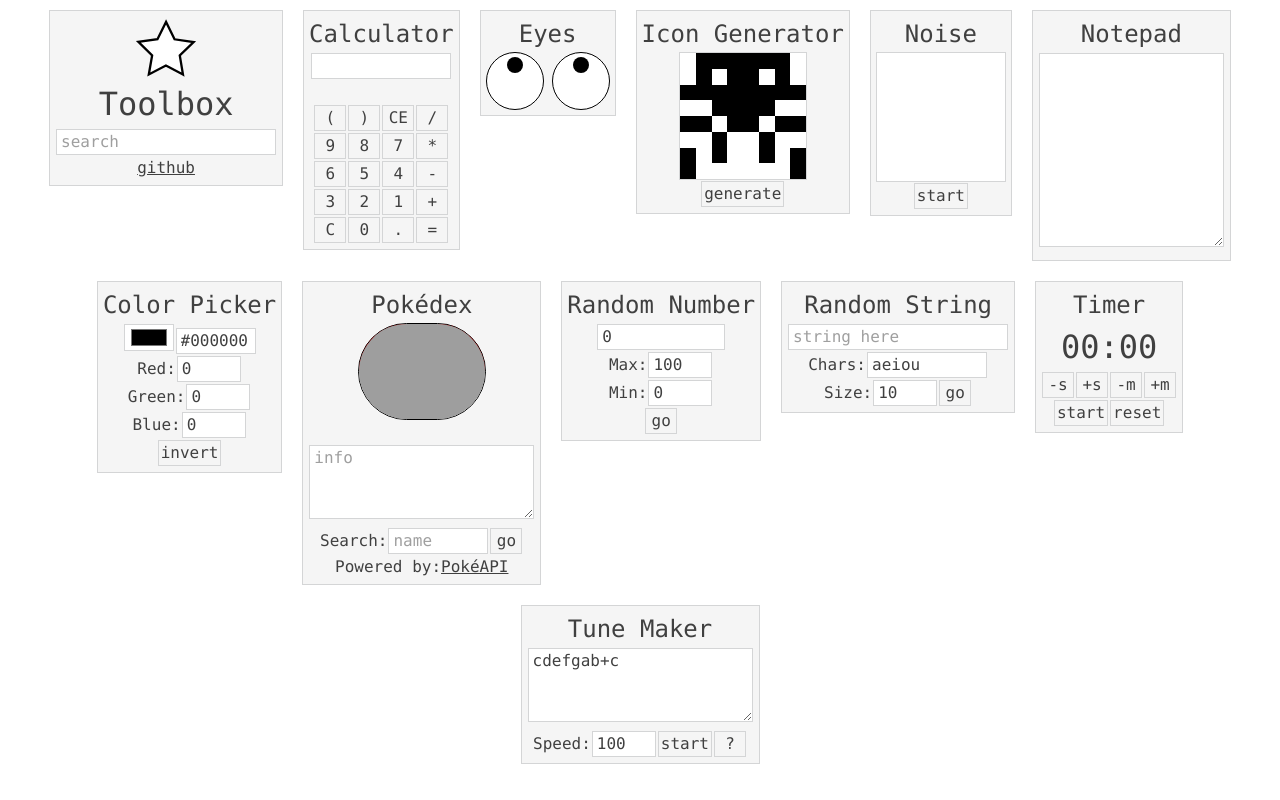
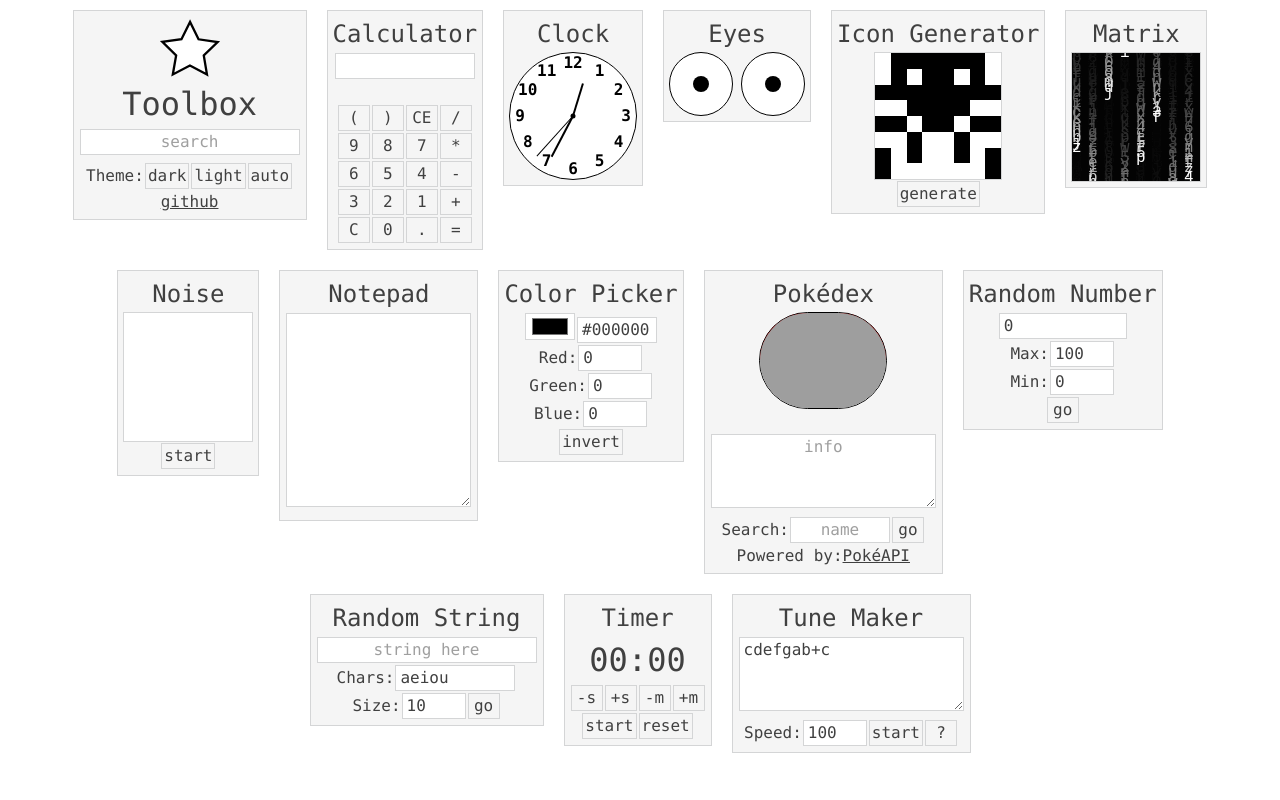
Before and after one commit to Luiz3264/toolbox, a Next.js app: page / in a window 1280 px wide. Built offline with nearby package versions, Linux system fonts and the light colour scheme; grey boxes are pictures that could not be loaded.

Commit message:
new stuff + fixes

```diff
--- /dev/null
+++ b/app/_tools/clck.tsx
@@ -0,0 +1,109 @@
+"use client";
+import { useEffect, useState } from "react";
+
+function Clck() {
+  const [time, setTime] = useState(new Date());
+
+  useEffect(() => {
+    const interval = setInterval(() => setTime(new Date()), 1000);
+    return () => clearInterval(interval);
+  }, []);
+
+  const hours = time.getHours() % 12;
+  const minutes = time.getMinutes();
+  const seconds = time.getSeconds();
+
+  const hourDegrees = hours * 30 + minutes * 0.5;
+  const minuteDegrees = minutes * 6 + seconds * 0.1;
+  const secondDegrees = seconds * 6;
+
+  return (
+    <div className="box">
+      <h2>Clock</h2>
+      <div
+        style={{
+          position: "relative",
+          width: 128,
+          height: 128,
+          border: "1px solid black",
+          borderRadius: "100%",
+          background: "white",
+        }}
+      >
+        {Array.from({ length: 12 }, (_, index) => {
+          const angle = index * 30 - 90;
+          const radians = (angle * Math.PI) / 180;
+          const x = Math.round(50 + Math.cos(radians) * 42);
+          const y = Math.round(50 + Math.sin(radians) * 42);
+
+          return (
+            <div
+              key={index}
+              style={{
+                position: "absolute",
+                left: `${x}%`,
+                top: `${y}%`,
+                fontWeight: "bold",
+                color: "black",
+                transform: "translate(-50%, -50%)",
+              }}
+            >
+              {index === 0 ? 12 : index}
+            </div>
+          );
+        })}
+
+        <div
+          style={{
+            position: "absolute",
+            left: "50%",
+            top: "50%",
+            width: 2,
+            height: 34,
+            background: "black",
+            transformOrigin: "50% 100%",
+            transform: `translate(-50%, -100%) rotate(${hourDegrees}deg)`,
+          }}
+        />
+        <div
+          style={{
+            position: "absolute",
+            left: "50%",
+            top: "50%",
+            width: 2,
+            height: 46,
+            background: "black",
+            transformOrigin: "50% 100%",
+            transform: `translate(-50%, -100%) rotate(${minuteDegrees}deg)`,
+          }}
+        />
+        <div
+          style={{
+            position: "absolute",
+            left: "50%",
+            top: "50%",
+            width: 1,
+            height: 54,
+            background: "black",
+            transformOrigin: "50% 100%",
+            transform: `translate(-50%, -100%) rotate(${secondDegrees}deg)`,
+          }}
+        />
+        <div
+          style={{
+            position: "absolute",
+            left: "50%",
+            top: "50%",
+            width: 5,
+            height: 5,
+            borderRadius: "100%",
+            background: "black",
+            transform: "translate(-50%, -50%)",
+          }}
+        />
+      </div>
+    </div>
+  );
+}
+
+export default Clck;
--- a/app/_tools/eyes.tsx
+++ b/app/_tools/eyes.tsx
@@ -4,57 +4,121 @@ import { useRef, useEffect } from "react";
 function Eyes() {
   const eye1Ref = useRef<HTMLDivElement>(null);
   const eye2Ref = useRef<HTMLDivElement>(null);
+  const pupil1Ref = useRef<HTMLDivElement>(null);
+  const pupil2Ref = useRef<HTMLDivElement>(null);
+
+  function updatePupil(
+    eyeRef: React.RefObject<HTMLDivElement | null>,
+    pupilRef: React.RefObject<HTMLDivElement | null>,
+    clientX: number,
+    clientY: number,
+  ) {
+    const eye = eyeRef.current;
+    const pupil = pupilRef.current;
+    if (!eye || !pupil) return;
+
+    const rect = eye.getBoundingClientRect();
+    const centerX = rect.left + rect.width / 2;
+    const centerY = rect.top + rect.height / 2;
+    const dx = clientX - centerX;
+    const dy = clientY - centerY;
+    const distance = Math.min(Math.hypot(dx, dy), rect.width * 0.32);
+    const angle = Math.atan2(dy, dx);
+    const offsetX = Math.cos(angle) * distance;
+    const offsetY = Math.sin(angle) * distance;
+
+    pupil.style.transform = `translate(-50%, -50%) translate(${offsetX}px, ${offsetY}px)`;
+  }
 
   function handleMouseMove(e: MouseEvent | TouchEvent) {
-    const rect1 = eye1Ref.current?.getBoundingClientRect();
-    const rect2 = eye2Ref.current?.getBoundingClientRect();
-    if (!rect1 || !rect2) return;
-    const x1 = rect1.left + rect1.width / 2;
-    const x2 = rect2.left + rect2.width / 2;
-    const y1 = rect1.top + rect1.height / 2;
-    const y2 = rect2.top + rect2.height / 2;
     const clientX = e instanceof TouchEvent ? e.touches[0].clientX : e.clientX;
     const clientY = e instanceof TouchEvent ? e.touches[0].clientY : e.clientY;
-    let newAng1 = (Math.atan2(clientY - y1, clientX - x1) * 180) / Math.PI + 90;
-    let newAng2 = (Math.atan2(clientY - y2, clientX - x2) * 180) / Math.PI + 90;
 
-    if (newAng1 < 0) newAng1 += 360;
-    if (newAng2 < 0) newAng2 += 360;
-
-    if (eye1Ref.current) eye1Ref.current.style.rotate = newAng1 + "deg";
-    if (eye2Ref.current) eye2Ref.current.style.rotate = newAng2 + "deg";
+    updatePupil(eye1Ref, pupil1Ref, clientX, clientY);
+    updatePupil(eye2Ref, pupil2Ref, clientX, clientY);
   }
 
   useEffect(() => {
-    document.onmousemove = handleMouseMove;
-    document.addEventListener("touchstart", handleMouseMove);
-    document.addEventListener("touchmove", handleMouseMove);
+    document.addEventListener("mousemove", handleMouseMove as EventListener);
+    document.addEventListener("touchstart", handleMouseMove as EventListener);
+    document.addEventListener("touchmove", handleMouseMove as EventListener);
 
     return () => {
-      document.onmousemove = null;
-      document.removeEventListener("touchstart", handleMouseMove);
-      document.removeEventListener("touchmove", handleMouseMove);
+      document.removeEventListener(
+        "mousemove",
+        handleMouseMove as EventListener,
+      );
+      document.removeEventListener(
+        "touchstart",
+        handleMouseMove as EventListener,
+      );
+      document.removeEventListener(
+        "touchmove",
+        handleMouseMove as EventListener,
+      );
     };
   }, []);
 
   return (
     <div className="box">
       <h2>Eyes</h2>
-      <div style={{ display: "flex", flexDirection: "row" }}>
+      <div className="flex flex-row">
         <div
           ref={eye1Ref}
-          className="p-5 pt-1 bg-white border border-black rounded-full"
+          style={{
+            position: "relative",
+            display: "inline-flex",
+            alignItems: "center",
+            justifyContent: "center",
+            width: 64,
+            height: 64,
+            background: "white",
+            border: "1px solid black",
+            borderRadius: "100%",
+          }}
         >
-          <div className="p-2 bg-black rounded-full"></div>
-          <div className="p-2 bg-white rounded-full"></div>
+          <div
+            ref={pupil1Ref}
+            style={{
+              position: "absolute",
+              left: "50%",
+              top: "50%",
+              width: 16,
+              height: 16,
+              background: "black",
+              borderRadius: "100%",
+              transform: "translate(-50%, -50%)",
+            }}
+          />
         </div>
         <div className="p-1"></div>
         <div
           ref={eye2Ref}
-          className="p-5 pt-1 bg-white border border-black rounded-full"
+          style={{
+            position: "relative",
+            display: "inline-flex",
+            alignItems: "center",
+            justifyContent: "center",
+            width: 64,
+            height: 64,
+            background: "white",
+            border: "1px solid black",
+            borderRadius: "100%",
+          }}
         >
-          <div className="p-2 bg-black rounded-full"></div>
-          <div className="p-2 bg-white rounded-full"></div>
+          <div
+            ref={pupil2Ref}
+            style={{
+              position: "absolute",
+              left: "50%",
+              top: "50%",
+              width: 16,
+              height: 16,
+              background: "black",
+              borderRadius: "100%",
+              transform: "translate(-50%, -50%)",
+            }}
+          />
         </div>
       </div>
     </div>
--- /dev/null
+++ b/app/_tools/mtrx.tsx
@@ -0,0 +1,55 @@
+"useClient";
+import { useEffect, useRef } from "react";
+
+function Mtrx() {
+  const canvasRef = useRef<HTMLCanvasElement>(null);
+
+  useEffect(() => {
+    const canvas = canvasRef.current;
+    if (!canvas) return;
+    const context = canvas.getContext("2d");
+    if (!context) return;
+
+    const size = 128;
+    const fsize = 16;
+    const speed = 5;
+    const columns = Math.floor(size / fsize);
+    const drops = Array.from({ length: columns }, () => Math.random() * size);
+    console.log(columns);
+    const symbols = "0123456789abcdefghijklmnopqrstuvwxyz";
+    context.font = `${fsize}px monospace`;
+
+    function draw() {
+      if (!context) return;
+      context.fillStyle = "rgba(0, 0, 0, 0.1)";
+      context.fillRect(0, 0, size, size);
+
+      context.fillStyle = "white";
+
+      for (let i = 0; i < drops.length; i++) {
+        const symbol = symbols[Math.floor(Math.random() * symbols.length)];
+        const x = i * fsize;
+        const y = drops[i];
+        context.fillText(symbol, x, y);
+
+        if (y > size + Math.random() * 100) {
+          drops[i] = -fsize;
+        } else {
+          drops[i] += speed;
+        }
+      }
+
+      window.requestAnimationFrame(draw);
+    }
+    window.requestAnimationFrame(draw);
+  }, []);
+
+  return (
+    <div className="box">
+      <h2>Matrix</h2>
+      <canvas ref={canvasRef} width={128} height={128} className="bg-black" />
+    </div>
+  );
+}
+
+export default Mtrx;
--- a/app/page.tsx
+++ b/app/page.tsx
@@ -1,11 +1,13 @@
 "use client";
-import { useState } from "react";
+import { useEffect, useState } from "react";
 import star from "../public/star.svg";
 import "./style.css";
 
 import Calc from "./_tools/calc.tsx";
+import Clck from "./_tools/clck.tsx";
 import Eyes from "./_tools/eyes.tsx";
 import Icon from "./_tools/icon.tsx";
+import Mtrx from "./_tools/mtrx.tsx";
 import Noiz from "./_tools/noiz.tsx";
 import Note from "./_tools/note.tsx";
 import Pick from "./_tools/pick.tsx";
@@ -17,8 +19,10 @@ import Tune from "./_tools/tune.tsx";
 
 const components = [
   { name: "Calculator", Component: Calc },
+  { name: "Clock", Component: Clck },
   { name: "Eyes", Component: Eyes },
   { name: "Icon Generator", Component: Icon },
+  { name: "Matrix", Component: Mtrx },
   { name: "Noise", Component: Noiz },
   { name: "Notepad", Component: Note },
   { name: "Color Picker", Component: Pick },
@@ -31,6 +35,57 @@ const components = [
 
 function App() {
   const [searchTerm, setSearchTerm] = useState("");
+  const [theme, setTheme] = useState<"dark" | "light" | "auto">("auto");
+
+  useEffect(() => {
+    const savedTheme = window.localStorage.getItem("theme") as
+      | "dark"
+      | "light"
+      | "auto"
+      | null;
+
+    if (savedTheme) {
+      setTheme(savedTheme);
+    }
+  }, []);
+
+  useEffect(() => {
+    window.localStorage.setItem("theme", theme);
+    const root = document.documentElement;
+    const mediaQuery = window.matchMedia("(prefers-color-scheme: dark)");
+
+    const applyTheme = () => {
+      const isDark =
+        theme === "dark" || (theme === "auto" && mediaQuery.matches);
+
+      const palette = isDark
+        ? {
+            color: "#bfbfbf",
+            border: "#2a2b2c",
+            main: "#191a1b",
+            sec: "#121314",
+            hig: "#3994bc",
+          }
+        : {
+            color: "#404040",
+            border: "#d4d5d6",
+            main: "#f5f5f5",
+            sec: "#ffffff",
+            hig: "#3994bc",
+          };
+
+      Object.entries(palette).forEach(([key, value]) => {
+        root.style.setProperty(`--${key}`, value);
+      });
+
+      root.style.colorScheme = isDark ? "dark" : "light";
+    };
+
+    applyTheme();
+    mediaQuery.addEventListener("change", applyTheme);
+
+    return () => mediaQuery.removeEventListener("change", applyTheme);
+  }, [theme]);
 
   const filtered = components.filter((comp) =>
     comp.name.toLowerCase().includes(searchTerm.toLowerCase()),
@@ -48,7 +103,18 @@ function App() {
           value={searchTerm}
           onChange={(e) => setSearchTerm(e.target.value)}
         />
-        <br />
+        <div style={{ marginTop: 6 }}>
+          Theme:
+          <button type="button" onClick={() => setTheme("dark")}>
+            dark
+          </button>
+          <button type="button" onClick={() => setTheme("light")}>
+            light
+          </button>
+          <button type="button" onClick={() => setTheme("auto")}>
+            auto
+          </button>
+        </div>
         <a href="https://github.com/Luiz3264/toolbox">github</a>
       </div>
 
--- a/app/style.css
+++ b/app/style.css
@@ -1,24 +1,4 @@
 @import "tailwindcss";
-
-@media (prefers-color-scheme: dark) {
-  :root {
-    --color: #bfbfbf;
-    --border: #2a2b2c;
-    --main: #191a1b;
-    --sec: #121314;
-    --hig: #3994bc;
-  }
-}
-
-@media (prefers-color-scheme: light) {
-  :root {
-    --color: #404040;
-    --border: #d4d5d6;
-    --main: #f5f5f5;
-    --sec: #ffffff;
-    --hig: #3994bc;
-  }
-}
 
 body {
   color: var(--color);
@@ -84,8 +64,12 @@ textarea {
 }
 input:focus,
 textarea:focus {
-  outline: none !important;
+  outline: none;
   border: 1px solid var(--hig);
+}
+input::placeholder,
+textarea::placeholder {
+  text-align: center;
 }
 input:hover,
 textarea:hover {
```
Also changed, not shown: 1 other file (tests, documents, lock files or other folders).
